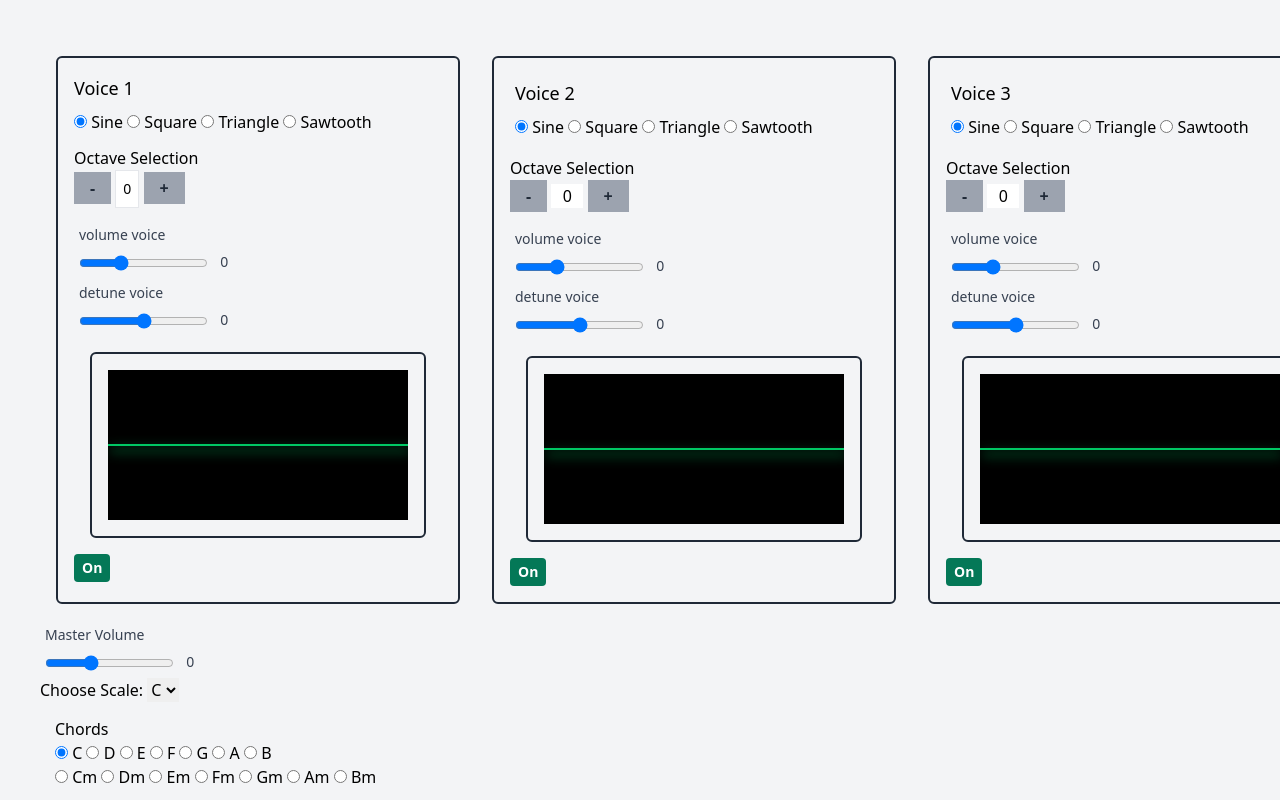
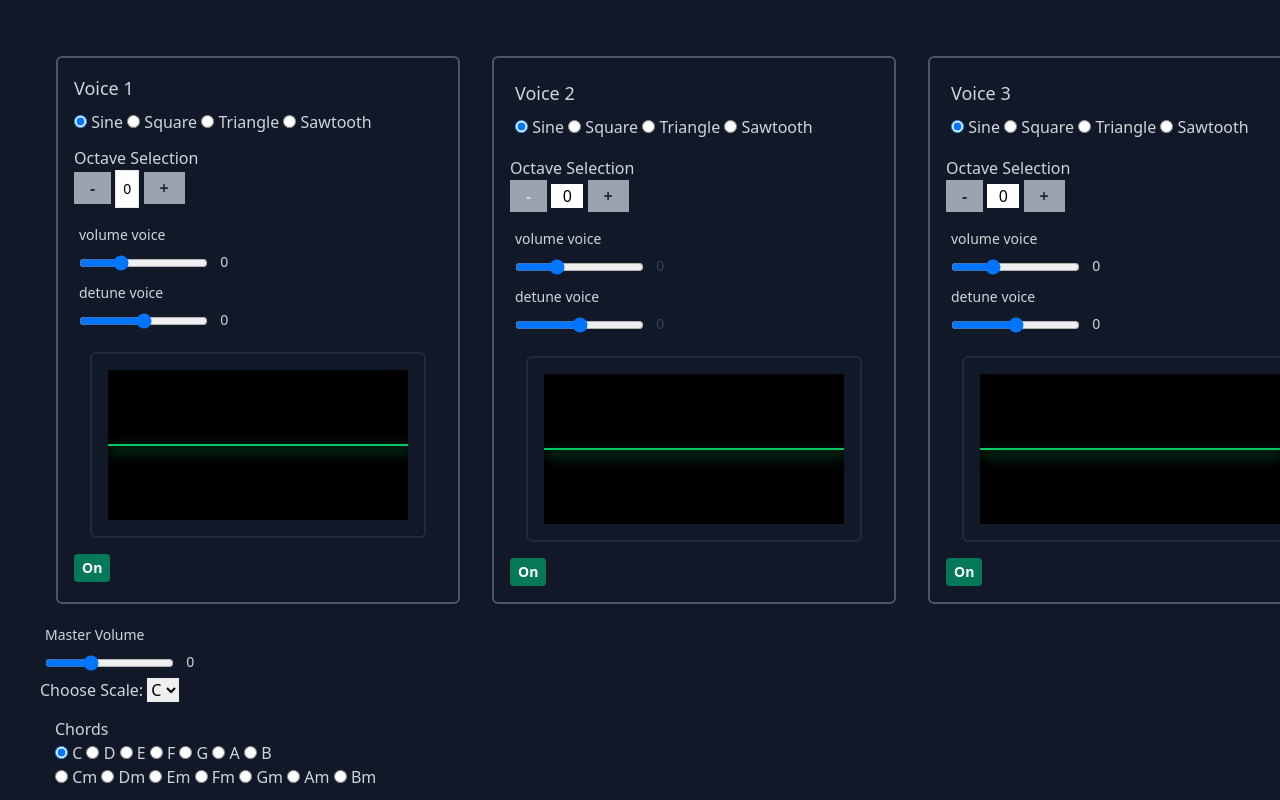
Before and after one commit to ergz/simple-synth, a website: page index.html in a window 1280 px wide. Shown: the top 800 px of the page. Drawn offline with nearby package versions, Linux system fonts and the light colour scheme.

Commit message:
makes the synth be dark

```diff
--- a/index.html
+++ b/index.html
@@ -7,27 +7,27 @@
     <link href="https://unpkg.com/tailwindcss@^1.0/dist/tailwind.min.css" rel="stylesheet">
     <title>simple-synth</title>
 </head>
-<body class="bg-gray-100 p-10 mb-5">
+<body class="bg-gray-900 p-10 mb-5">
     <script src="synth.js"></script>
     <div class="flex justify-between">
 
 
-        <div class="flex-grow border-2 border-gray-800 rounded-md p-4 m-4">
+        <div class="flex-grow border-2 border-gray-600 rounded-md p-4 m-4">
             <form>
-                <legend class="text-lg mb-2">Voice 1</legend>
+                <legend class="text-lg text-gray-300 mb-2">Voice 1</legend>
                 <input type="radio" id="wave1_sinwave" name="wavechoice1" value="sine" checked>
-                <label for="wave1_sinwave">Sine</label>
+                <label class = "text-gray-300" wave1_sinwave">Sine</label>
                 <input type="radio" id="wave1_squarewave" name="wavechoice1" value="square">
-                <label for="wave1_squarewave">Square</label>
+                <label class = "text-gray-300" for="wave1_squarewave">Square</label>
                 <input type="radio" id="wave1_triwave" name="wavechoice1" value="triangle">
-                <label for="wave1_triwave">Triangle</label>
+                <label class = "text-gray-300" for="wave1_triwave">Triangle</label>
                 <input type="radio" id="wave1_sawtoothwave" name="wavechoice1" value="sawtooth">
-                <label for="wave1_sawtoothwave">Sawtooth</label>
+                <label class = "text-gray-300" for="wave1_sawtoothwave">Sawtooth</label>
             </form>
 
             <div class="flex items-center space-x-2 my-3">
                 <fieldset>
-                    <legend>Octave Selection</legend>
+                    <legend class = "text-gray-300">Octave Selection</legend>
                     <button id="octavedown1" class="bg-gray-400 hover:bg-gray-500 text-gray-800 font-bold py-1 px-4">-</button>
                     <input type="text" id="octavedisplay1" value="0" readonly class="text-center text-sm w-6 border py-2">
                     <button id="octaveup1" class="bg-gray-400 hover:bg-gray-500 text-gray-800 font-bold py-1 px-4">+</button>
@@ -35,15 +35,15 @@
             </div>
 
             <div style="padding: 5px">
-                <label for="volumevoice1" class="block text-sm font-medium text-gray-700 mb-1">volume voice</label>
+                <label for="volumevoice1" class="block text-sm font-medium text-gray-300 mb-1">volume voice</label>
                 <input id="volumevoice1" type="range" min="0" max="1" value=".3" step=".01" class="slider bg-gray-300  h-2 rounded-full outline-none"/>
-                <span id="volumevoice1display" class="text-sm text-gray-700 ml-2">0</span>
+                <span id="volumevoice1display" class="text-sm text-gray-300 ml-2">0</span>
             </div>
 
             <div style="padding: 5px">
-                <label for="detunevoice1" class="block text-sm font-medium text-gray-700 mb-1">detune voice</label>
+                <label for="detunevoice1" class="block text-sm font-medium text-gray-300 mb-1">detune voice</label>
                 <input id="detunevoice1" type="range" min="-5" max="5" value="0" step=".1" class="slider bg-gray-300  h-2 rounded-full outline-none"/>
-                <span id="detunevoice1display" class="text-sm text-gray-700 ml-2">0</span>
+                <span id="detunevoice1display" class="text-sm text-gray-300 ml-2">0</span>
             </div>
 
             <div class="flex-container flex-grow border-2 border-gray-800 rounded-md p-4 m-4">
@@ -56,37 +56,37 @@
             <button id="activateVoice1" class="bg-green-700 hover:bg-green-600 text-white font-bold text-sm py-1 px-2 rounded">On</button>
         </div>
 
-        <div class="flex-grow border-2 border-gray-800 rounded-md p-4 m-4">
+        <div class="flex-grow border-2  border-gray-600 rounded-md p-4 m-4">
 
             <form style="padding: 5px">
-                <legend class="text-lg mb-2">Voice 2</legend>
+                <legend class="text-lg text-gray-300 mb-2">Voice 2</legend>
                 <input type="radio" id="wave2_sinwave" name="wavechoice2" value="sine" checked>
-                <label for="wave2_sinwave">Sine</label>
+                <label class="text-gray-300" for="wave2_sinwave">Sine</label>
                 <input type="radio" id="wave2_squarewave" name="wavechoice2" value="square">
-                <label for="wave2_squarewave">Square</label>
+                <label class="text-gray-300" for="wave2_squarewave">Square</label>
                 <input type="radio" id="wave2_triwave" name="wavechoice2" value="triangle">
-                <label for="wave2_triwave">Triangle</label>
+                <label class="text-gray-300" for="wave2_triwave">Triangle</label>
                 <input type="radio" id="wave2_sawtoothwave" name="wavechoice2" value="sawtooth">
-                <label for="wave2_sawtoothwave">Sawtooth</label>
+                <label class="text-gray-300" for="wave2_sawtoothwave">Sawtooth</label>
             </form>
             <div class="flex items-center space-x-2 my-3">
                 <fieldset>
-                    <legend>Octave Selection</legend>
-                    <button id="octavedown2" class="bg-gray-400 hover:bg-gray-500 text-gray-800 font-bold py-1 px-4">-</button>
+                    <legend class="text-gray-300">Octave Selection</legend>
+                    <button id="octavedown2" class="bg-gray-400 hover:bg-gray-500 text-gray-300 font-bold py-1 px-4">-</button>
                     <input type="text" id="octavedisplay2" value="0" readonly style="width: 2em; text-align: center;">
                     <button id="octaveup2" class="bg-gray-400 hover:bg-gray-500 text-gray-800 font-bold py-1 px-4">+</button>
                 </fieldset>
             </div>
 
             <div style="padding: 5px">
-                <label for="volumevoice2" class="block text-sm font-medium text-gray-700 mb-1">volume voice</label>
+                <label for="volumevoice2" class="block text-sm font-medium text-gray-300 mb-1">volume voice</label>
                 <input id="volumevoice2" type="range" min="0" max="1" value=".3" step=".01" class="slider bg-gray-300  h-2 rounded-full outline-none"/>
                 <span id="volumevoice2display" class="text-sm text-gray-700 ml-2">0</span>
             </div>
 
 
             <div style="padding: 5px">
-                <label for="detunevoice2" class="block text-sm font-medium text-gray-700 mb-1">detune voice</label>
+                <label for="detunevoice2" class="block text-sm font-medium text-gray-300 mb-1">detune voice</label>
                 <input id="detunevoice2" type="range" min="-5" max="5" value="0" step=".1" class="slider bg-gray-300  h-2 rounded-full outline-none"/>
                 <span id="detunevoice2display" class="text-sm text-gray-700 ml-2">0</span>
             </div>
@@ -102,22 +102,22 @@
             <button id="activateVoice2" class="bg-green-700 hover:bg-green-600 text-white font-bold text-sm py-1 px-2 rounded">On</button>
         </div>
 
-        <div class="flex-grow border-2 border-gray-800 rounded-md p-4 m-4">
+        <div class="flex-grow border-2 border-gray-600 rounded-md p-4 m-4">
 
             <form style="padding: 5px">
-                <legend class="text-lg mb-2">Voice 3</legend>
+                <legend class="text-lg mb-2 text-gray-300">Voice 3</legend>
                 <input type="radio" id="wave3_sinwave" name="wavechoice3" value="sine" checked>
-                <label for="wave3_sinwave">Sine</label>
+                <label class="text-gray-300" for="wave3_sinwave">Sine</label>
                 <input type="radio" id="wave3_squarewave" name="wavechoice3" value="square">
-                <label for="wave3_squarewave">Square</label>
+                <label class="text-gray-300" for="wave3_squarewave">Square</label>
                 <input type="radio" id="wave3_triwave" name="wavechoice3" value="triangle">
-                <label for="wave3_triwave">Triangle</label>
+                <label class="text-gray-300" for="wave3_triwave">Triangle</label>
                 <input type="radio" id="wave3_sawtoothwave" name="wavechoice3" value="sawtooth">
-                <label for="wave3_sawtoothwave">Sawtooth</label>
+                <label class="text-gray-300" for="wave3_sawtoothwave">Sawtooth</label>
             </form>
             <div class="flex items-center space-x-2 my-3">
                 <fieldset>
-                    <legend>Octave Selection</legend>
+                    <legend class="text-gray-300">Octave Selection</legend>
                     <button id="octavedown3" class="bg-gray-400 hover:bg-gray-500 text-gray-800 font-bold py-1 px-4">-</button>
                     <input type="text" id="octavedisplay3" value="0" readonly style="width: 2em; text-align: center;">
                     <button id="octaveup3" class="bg-gray-400 hover:bg-gray-500 text-gray-800 font-bold py-1 px-4">+</button>
@@ -125,16 +125,16 @@
             </div>
 
             <div style="padding: 5px">
-                <label for="volumevoice3" class="block text-sm font-medium text-gray-700 mb-1">volume voice</label>
+                <label for="volumevoice3" class="block text-sm font-medium text-gray-300 mb-1">volume voice</label>
                 <input id="volumevoice3" type="range" min="0" max="1" value=".3" step=".01" class="slider bg-gray-300  h-2 rounded-full outline-none"/>
-                <span id="volumevoice3display" class="text-sm text-gray-700 ml-2">0</span>
+                <span id="volumevoice3display" class="text-sm text-gray-300 ml-2">0</span>
             </div>
 
 
             <div style="padding: 5px">
-                <label for="detunevoice3" class="block text-sm font-medium text-gray-700 mb-1">detune voice</label>
+                <label for="detunevoice3" class="block text-sm font-medium text-gray-300 mb-1">detune voice</label>
                 <input id="detunevoice3" type="range" min="-5" max="5" value="0" step=".1" class="slider bg-gray-300  h-2 rounded-full outline-none"/>
-                <span id="detunevoice3display" class="text-sm text-gray-700 ml-2">0</span>
+                <span id="detunevoice3display" class="text-sm text-gray-300 ml-2">0</span>
             </div>
 
 
@@ -151,15 +151,15 @@
     </div>
 
     <div style="padding: 5px">
-        <label for="mastervol" class="block text-sm font-medium text-gray-700 mb-1">Master Volume</label>
+        <label for="mastervol" class="block text-sm font-medium text-gray-300 mb-1">Master Volume</label>
         <input id="mastervol" type="range" min="0" max=".6" value=".2" step=".01" class="slider bg-gray-300  h-2 rounded-full outline-none"/>
-        <span id="mastervoldisplay" class="text-sm text-gray-700 ml-2">0</span>
+        <span id="mastervoldisplay" class="text-sm text-gray-300 ml-2">0</span>
     </div>
     <div>
 
 
 
-        <label for="chordscales">Choose Scale:</label>
+        <label class = "text-gray-300" for="chordscales">Choose Scale:</label>
         <select id="chordscales">
             <option value="Cscale">C</option>
             <option value="Dscale">D</option>
@@ -172,56 +172,56 @@
     <div>
         <form style="padding: 15px">
             <fieldset>
-                <legend>Chords</legend>
+                <legend class="text-gray-300">Chords</legend>
 
                 <!-- Major Chords -->
                 <div>
 
                     <input type="radio" id="chordC" name="chordchoice" value="C" checked>
-                    <label for="chordC">C</label>
+                    <label class="text-gray-300" for="chordC">C</label>
 
                     <input type="radio" id="chordD" name="chordchoice" value="D">
-                    <label for="chordD">D</label>
+                    <label class="text-gray-300" for="chordD">D</label>
 
                     <input type="radio" id="chordE" name="chordchoice" value="E">
-                    <label for="chordE">E</label>
+                    <label class="text-gray-300" for="chordE">E</label>
 
                     <input type="radio" id="chordF" name="chordchoice" value="F">
-                    <label for="chordF">F</label>
+                    <label class="text-gray-300" for="chordF">F</label>
 
                     <input type="radio" id="chordG" name="chordchoice" value="G">
-                    <label for="chordG">G</label>
+                    <label class="text-gray-300" for="chordG">G</label>
 
                     <input type="radio" id="chordA" name="chordchoice" value="A">
-                    <label for="chordA">A</label>
+                    <label class="text-gray-300" for="chordA">A</label>
 
                     <input type="radio" id="chordB" name="chordchoice" value="B">
-                    <label for="chordB">B</label>
+                    <label class="text-gray-300" for="chordB">B</label>
 
                 </div>
                 <div>
 
                     <!-- Minor Chords -->
                     <input type="radio" id="chordCm" name="chordchoice" value="Cm">
-                    <label for="chordCm">Cm</label>
+                    <label class="text-gray-300" for="chordCm">Cm</label>
 
                     <input type="radio" id="chordDm" name="chordchoice" value="Dm">
-                    <label for="chordDm">Dm</label>
+                    <label class="text-gray-300" for="chordDm">Dm</label>
 
                     <input type="radio" id="chordEm" name="chordchoice" value="Em">
-                    <label for="chordEm">Em</label>
+                    <label class="text-gray-300" for="chordEm">Em</label>
 
                     <input type="radio" id="chordFm" name="chordchoice" value="Fm">
-                    <label for="chordFm">Fm</label>
+                    <label class="text-gray-300" for="chordFm">Fm</label>
 
                     <input type="radio" id="chordGm" name="chordchoice" value="Gm">
-                    <label for="chordGm">Gm</label>
+                    <label class="text-gray-300" for="chordGm">Gm</label>
 
                     <input type="radio" id="chordAm" name="chordchoice" value="Am">
-                    <label for="chordAm">Am</label>
+                    <label class="text-gray-300" for="chordAm">Am</label>
 
                     <input type="radio" id="chordBm" name="chordchoice" value="Bm">
-                    <label for="chordBm">Bm</label>
+                    <label class="text-gray-300" for="chordBm">Bm</label>
                 </div>
 
             </fieldset>
@@ -229,14 +229,14 @@
     </div>
 
     <div style="padding: 5px">
-        <label for="filter" class="block text-sm font-medium text-gray-700 mb-1">filter</label>
+        <label for="filter" class="block text-sm font-medium text-gray-300 mb-1">filter</label>
         <input id="filter" type="range" min="0" max="900" value="5000" step="1" class="slider bg-gray-300  h-2 rounded-full outline-none"/>
-        <span id="filterdisplay" class="text-sm text-gray-700 ml-2">0</span>
+        <span id="filterdisplay" class="text-sm text-gray-300 ml-2">0</span>
     </div>
     <div style="padding: 5px">
-        <label for="Q" class="block text-sm font-medium text-gray-700 mb-1">Q</label>
+        <label for="Q" class="block text-sm font-medium text-gray-300 mb-1">Q</label>
         <input id="Q" type="range" min="0" max="100" value="0" step="1" class="slider bg-gray-300  h-2 rounded-full outline-none"/>
-        <span id="Qdisplay" class="text-sm text-gray-700 ml-2">0</span>
+        <span id="Qdisplay" class="text-sm text-gray-300 ml-2">0</span>
     </div>
 
 </body>
--- a/synth.js
+++ b/synth.js
@@ -392,7 +392,7 @@ window.onload = function () {
     const analyser = synth.audioContext.createAnalyser();
     analyser.fftSize = 2048;
 
-    synth.oscillators[index].osc.connect(analyser);
+    synth.oscillators[index].filterNode.connect(analyser);
     const bufferLength = analyser.fftSize;
     const dataArray = new Uint8Array(bufferLength);
 
```
